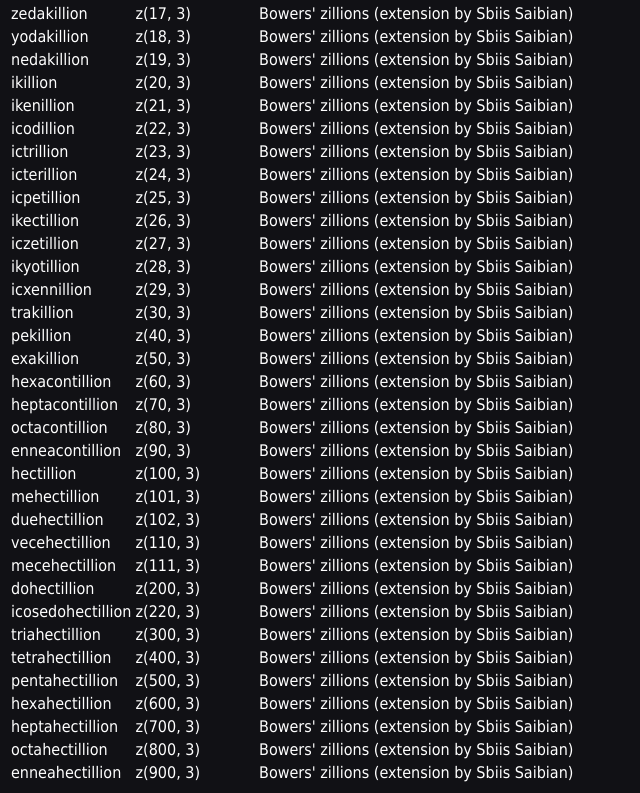
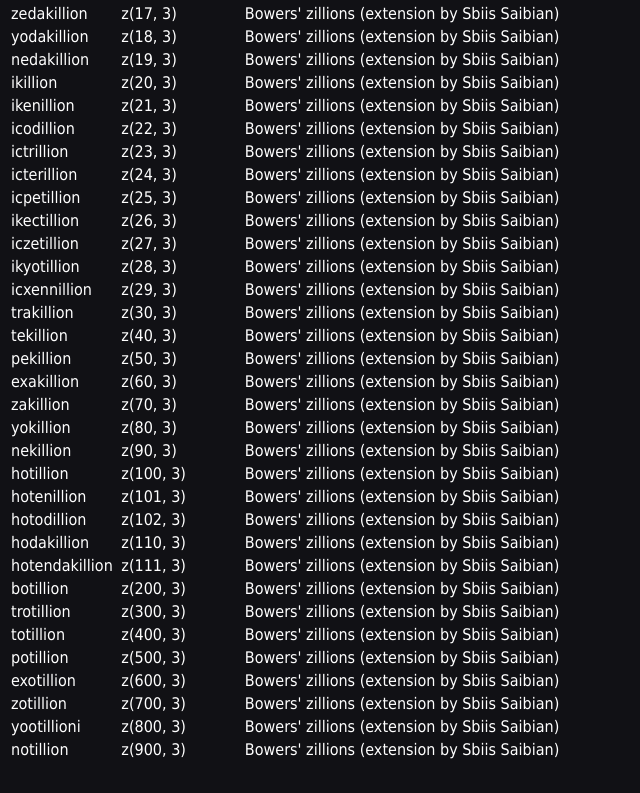
Before and after one commit to nirvanasupermind/nirvanasupermind.github.io, a plain HTML site: page googology/zillion-notation-numbers.html in a window 1280 px wide. Shown: the part 3741-4534 px from the top of the page, without its empty margins (0-640 px from the left). After the commit the page ends 4511 px from the top, so only its background shows below. Drawn offline with Linux system fonts and the light colour scheme; files that its build step writes are made by us from their sources.

Commit message:
Update ZN numbers

```diff
--- a/googology/zillion-notation-numbers.html
+++ b/googology/zillion-notation-numbers.html
@@ -844,102 +844,97 @@
                     <td>Bowers' zillions (extension by Sbiis Saibian)</td>
                 </tr>
                 <tr>
-                    <td>pekillion</td>
+                    <td>tekillion</td>
                     <td>z(40, 3)</td>
                     <td>Bowers' zillions (extension by Sbiis Saibian)</td>
                 </tr>
                 <tr>
-                    <td>exakillion</td>
+                    <td>pekillion</td>
                     <td>z(50, 3)</td>
                     <td>Bowers' zillions (extension by Sbiis Saibian)</td>
                 </tr>
                 <tr>
-                    <td>hexacontillion</td>
+                    <td>exakillion</td>
                     <td>z(60, 3)</td>
                     <td>Bowers' zillions (extension by Sbiis Saibian)</td>
                 </tr>
                 <tr>
-                    <td>heptacontillion</td>
+                    <td>zakillion</td>
                     <td>z(70, 3)</td>
                     <td>Bowers' zillions (extension by Sbiis Saibian)</td>
                 </tr>
                 <tr>
-                    <td>octacontillion</td>
+                    <td>yokillion</td>
                     <td>z(80, 3)</td>
                     <td>Bowers' zillions (extension by Sbiis Saibian)</td>
                 </tr>
                 <tr>
-                    <td>enneacontillion</td>
+                    <td>nekillion</td>
                     <td>z(90, 3)</td>
                     <td>Bowers' zillions (extension by Sbiis Saibian)</td>
                 </tr>
                 <tr>
-                    <td>hectillion</td>
+                    <td>hotillion</td>
                     <td>z(100, 3)</td>
                     <td>Bowers' zillions (extension by Sbiis Saibian)</td>
                 </tr>
                 <tr>
-                    <td>mehectillion</td>
+                    <td>hotenillion</td>
                     <td>z(101, 3)</td>
                     <td>Bowers' zillions (extension by Sbiis Saibian)</td>
                 </tr>
                 <tr>
-                    <td>duehectillion</td>
+                    <td>hotodillion</td>
                     <td>z(102, 3)</td>
                     <td>Bowers' zillions (extension by Sbiis Saibian)</td>
                 </tr>
                 <tr>
-                    <td>vecehectillion</td>
+                    <td>hodakillion</td>
                     <td>z(110, 3)</td>
                     <td>Bowers' zillions (extension by Sbiis Saibian)</td>
                 </tr>
                 <tr>
-                    <td>mecehectillion</td>
+                    <td>hotendakillion</td>
                     <td>z(111, 3)</td>
                     <td>Bowers' zillions (extension by Sbiis Saibian)</td>
                 </tr>
                 <tr>
-                    <td>dohectillion</td>
+                    <td>botillion</td>
                     <td>z(200, 3)</td>
                     <td>Bowers' zillions (extension by Sbiis Saibian)</td>
                 </tr>
                 <tr>
-                    <td>icosedohectillion</td>
-                    <td>z(220, 3)</td>
-                    <td>Bowers' zillions (extension by Sbiis Saibian)</td>
-                </tr>
-                <tr>
-                    <td>triahectillion</td>
+                    <td>trotillion</td>
                     <td>z(300, 3)</td>
                     <td>Bowers' zillions (extension by Sbiis Saibian)</td>
                 </tr>
                 <tr>
-                    <td>tetrahectillion</td>
+                    <td>totillion</td>
                     <td>z(400, 3)</td>
                     <td>Bowers' zillions (extension by Sbiis Saibian)</td>
                 </tr>
                 <tr>
-                    <td>pentahectillion</td>
+                    <td>potillion</td>
                     <td>z(500, 3)</td>
                     <td>Bowers' zillions (extension by Sbiis Saibian)</td>
                 </tr>
                 <tr>
-                    <td>hexahectillion</td>
+                    <td>exotillion</td>
                     <td>z(600, 3)</td>
                     <td>Bowers' zillions (extension by Sbiis Saibian)</td>
                 </tr>
                 <tr>
-                    <td>heptahectillion</td>
+                    <td>zotillion</td>
                     <td>z(700, 3)</td>
                     <td>Bowers' zillions (extension by Sbiis Saibian)</td>
                 </tr>
                 <tr>
-                    <td>octahectillion</td>
+                    <td>yootillioni</td>
                     <td>z(800, 3)</td>
                     <td>Bowers' zillions (extension by Sbiis Saibian)</td>
                 </tr>
                 <tr>
-                    <td>enneahectillion</td>
+                    <td>notillion</td>
                     <td>z(900, 3)</td>
                     <td>Bowers' zillions (extension by Sbiis Saibian)</td>
                 </tr>
```
